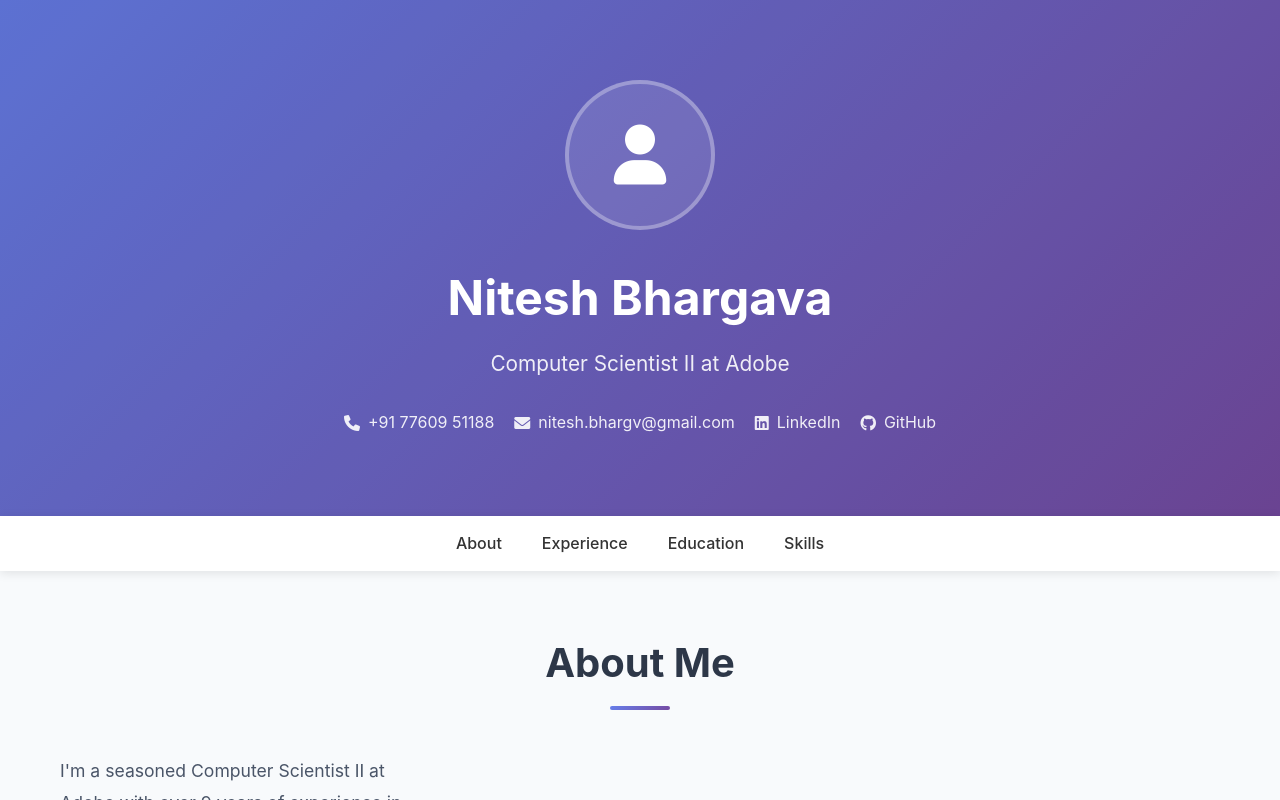
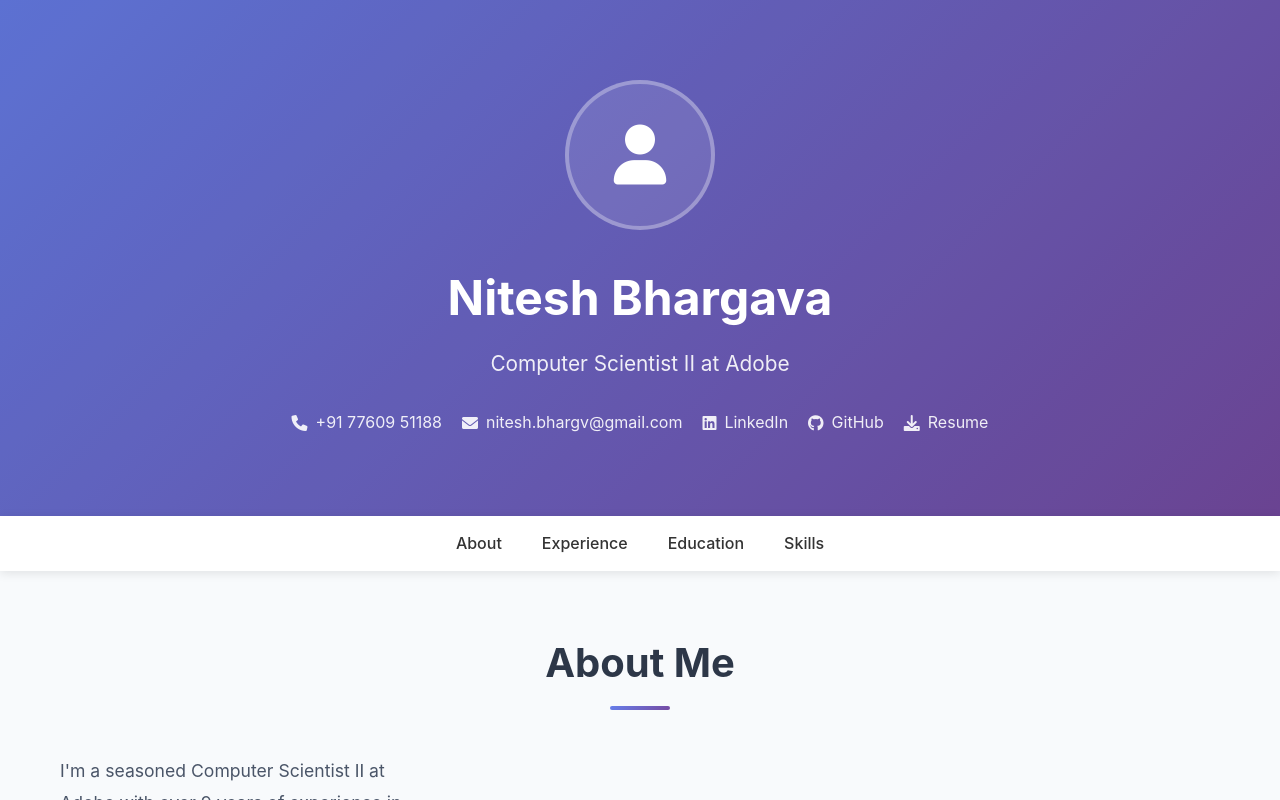
Before and after one commit to niteshbhargv/niteshbhargv.github.io, a React (Vite) app: page / in a window 1280 px wide. Built offline with nearby package versions, Linux system fonts and the light colour scheme.

Commit message:
Add resume link to header and include PDF resume file

```diff
--- a/src/components/Header.tsx
+++ b/src/components/Header.tsx
@@ -27,6 +27,10 @@
               <i className="fab fa-github"></i>
               <a href="https://github.com/niteshbhargv" target="_blank" rel="noopener noreferrer">GitHub</a>
             </div>
+            <div className="contact-item">
+              <i className="fas fa-download"></i>
+              <a href="./Resume_Nitesh_Bhargava.pdf" target="_blank" rel="noopener noreferrer">Resume</a>
+            </div>
           </div>
         </div>
       </div>
```
Also changed, not shown: 1 other file (tests, documents, lock files or other folders).
